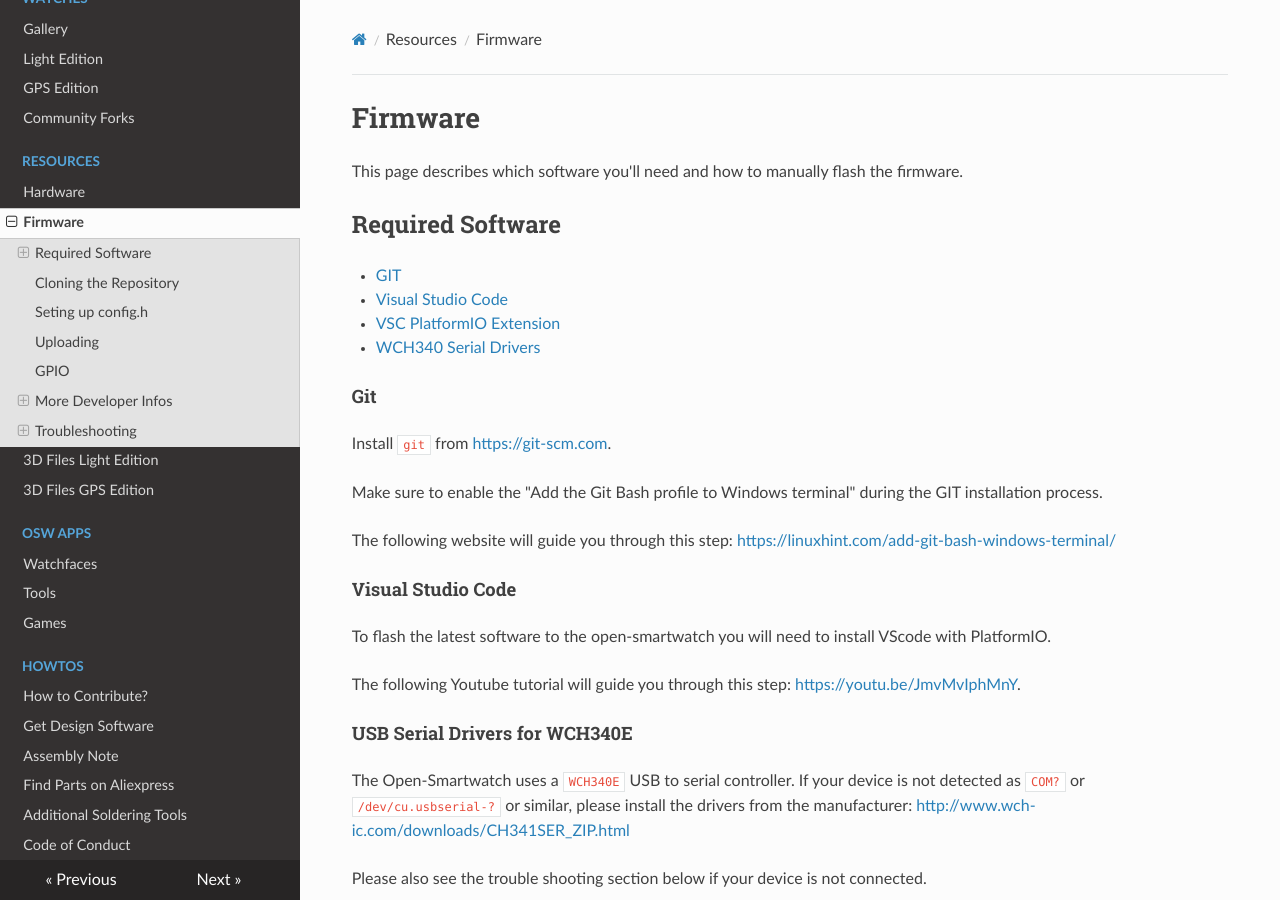
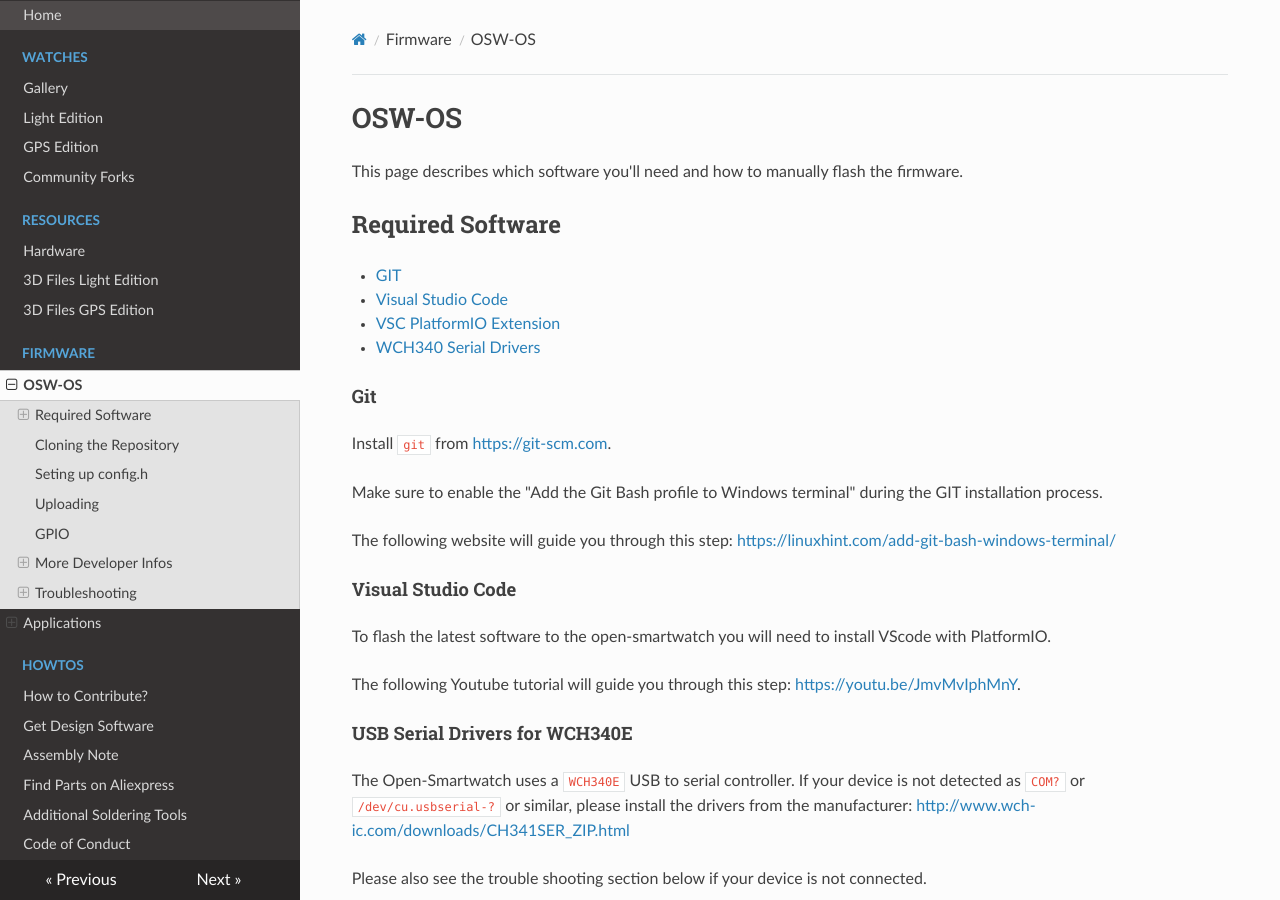
Before and after one commit to Open-Smartwatch/open-smartwatch.github.io, an MkDocs documentation site: the page built from docs/firmware/osw_os.md, in a window 1280 px wide and 900 px high. Built offline with MkDocs 1.6.1, drawn with Linux system fonts in a browser that asks for light colours; nearby versions of some CDN libraries.

```diff
--- a/docs/resources/firmware.md
+++ b/docs/firmware/osw_os.md
@@ -1,4 +1,4 @@
-# Firmware
+# OSW-OS
 
 This page describes which software you'll need and how to manually flash the firmware.
 
--- a/mkdocs.yml
+++ b/mkdocs.yml
@@ -14,13 +14,14 @@ nav:
    - 'Community Forks': 'watches/community-forks.md'
 - 'Resources':
   - 'Hardware': 'resources/hardware.md'
-  - 'Firmware': 'resources/firmware.md'
   - '3D Files Light Edition': 'resources/3d-files-light-edition.md'
   - '3D Files GPS Edition': 'resources/3d-files-gps-edition.md'
-- 'OSW Apps':
-  - 'Watchfaces': 'oswapps/watchfaces.md'
-  - 'Tools': 'oswapps/tools.md'
-  - 'Games': 'oswapps/games.md'
+- 'Firmware': # This section will be moved into the OSW-OS repository!
+  - 'OSW-OS': 'firmware/osw_os.md'
+  - 'Applications':
+    - 'Watchfaces': 'firmware/apps/watchfaces.md'
+    - 'Tools': 'firmware/apps/tools.md'
+    - 'Games': 'firmware/apps/games.md'
 - 'HowTos':
   - 'How to Contribute?': 'howto/contribute.md'
   - 'Get Design Software': 'howto/software.md'
```
Also changed, not shown: README.md (added, +9 -0 lines), docs/index.md (+4 -4 lines), pyproject.toml (added, +16 -0 lines), docs/firmware/apps/games.md (renamed from docs/oswapps/games.md), docs/firmware/apps/tools.md (renamed from docs/oswapps/tools.md), docs/firmware/apps/watchfaces.md (renamed from docs/oswapps/watchfaces.md), 4 other files.
